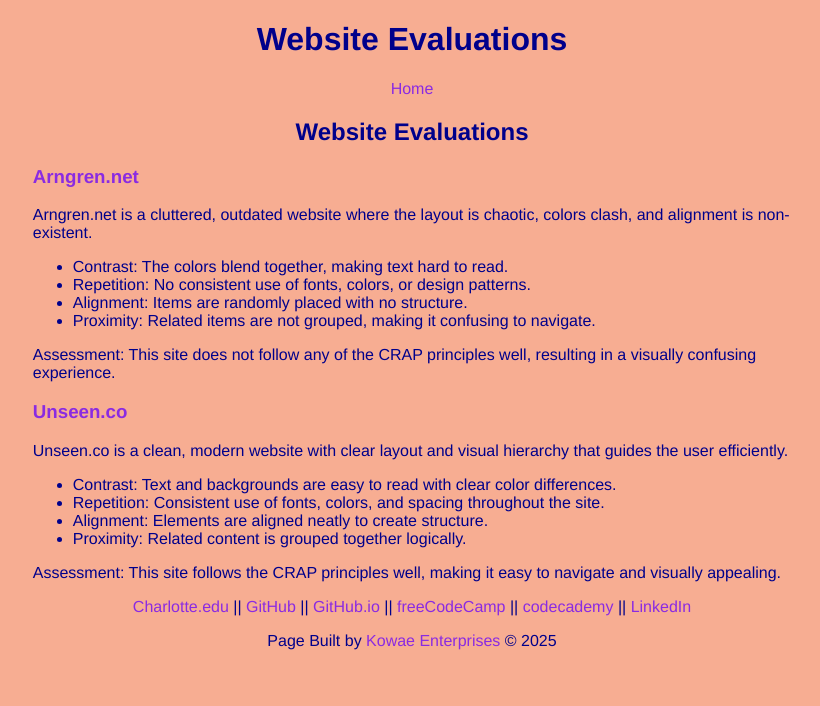
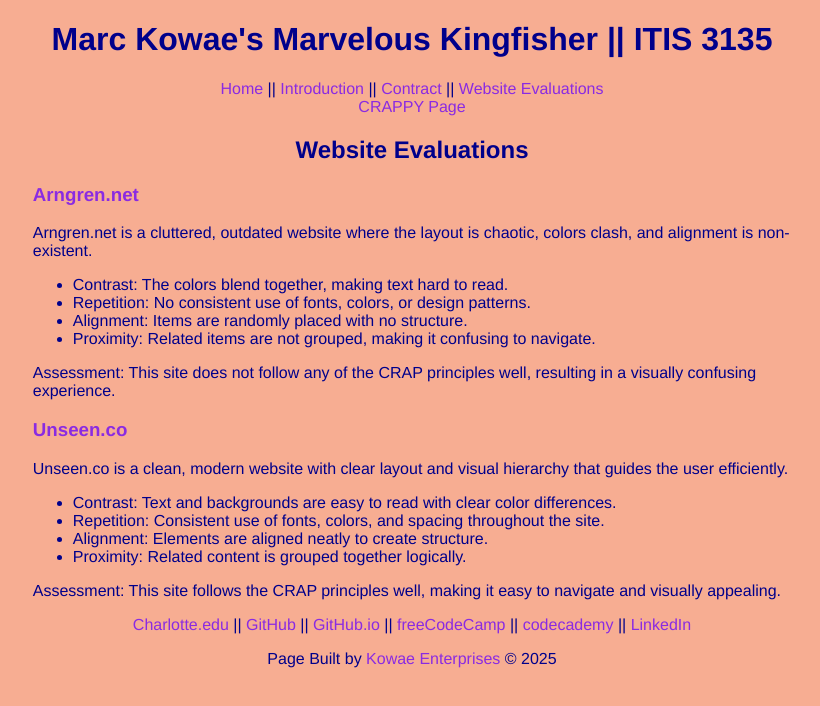
Before and after one commit to Mksurfing/Mksurfing.github.io, a plain HTML site: page itis3135/website_evaluations.html in a window 1280 px wide. Shown: the whole page, without its empty margins (228-1048 px from the left). Drawn offline with Linux system fonts and the light colour scheme.

Commit message:
updates to header

```diff
--- a/itis3135/website_evaluations.html
+++ b/itis3135/website_evaluations.html
@@ -3,16 +3,13 @@
 <head>
     <meta charset="UTF-8">
     <meta name="viewport" content="width=device-width, initial-scale=1.0">
-    <title>Website Evaluations || Bad Vs Good</title>
+    <title>Marc Kowae's Marvelous Kingfisher || Website Evaluations</title>
     <link rel="stylesheet" href="styles/default.css">
     <script src="https://lint.page/kit/4d0fe3.js" crossorigin="anonymous"></script>
 </head>
 <body>
     <header>
-        <h1>Website Evaluations</h1>
-        <nav>
-            <a href="./">Home</a>
-        </nav>
+        <div data-include="components/header.html"></div>
     </header>
 
     <main>
```
